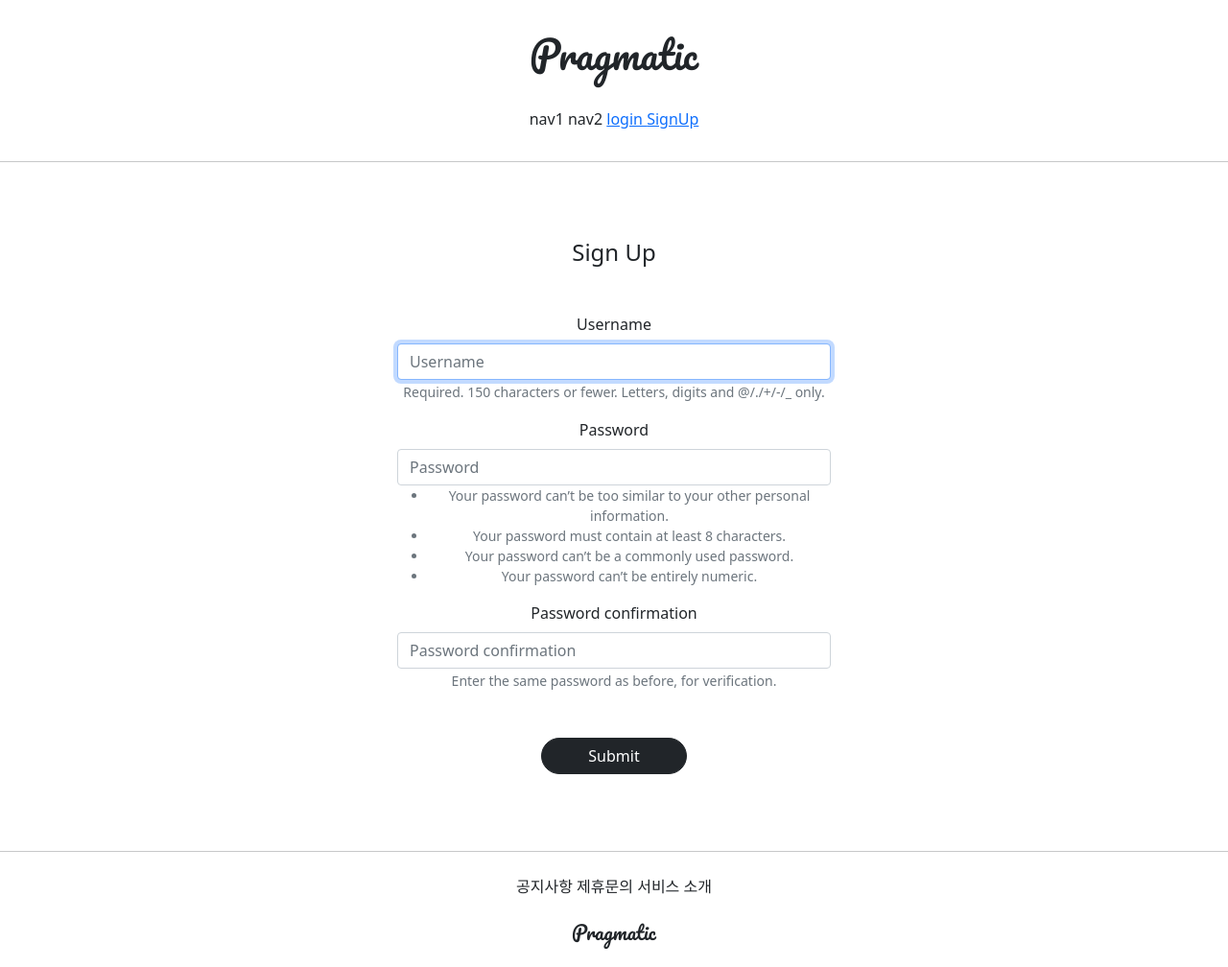
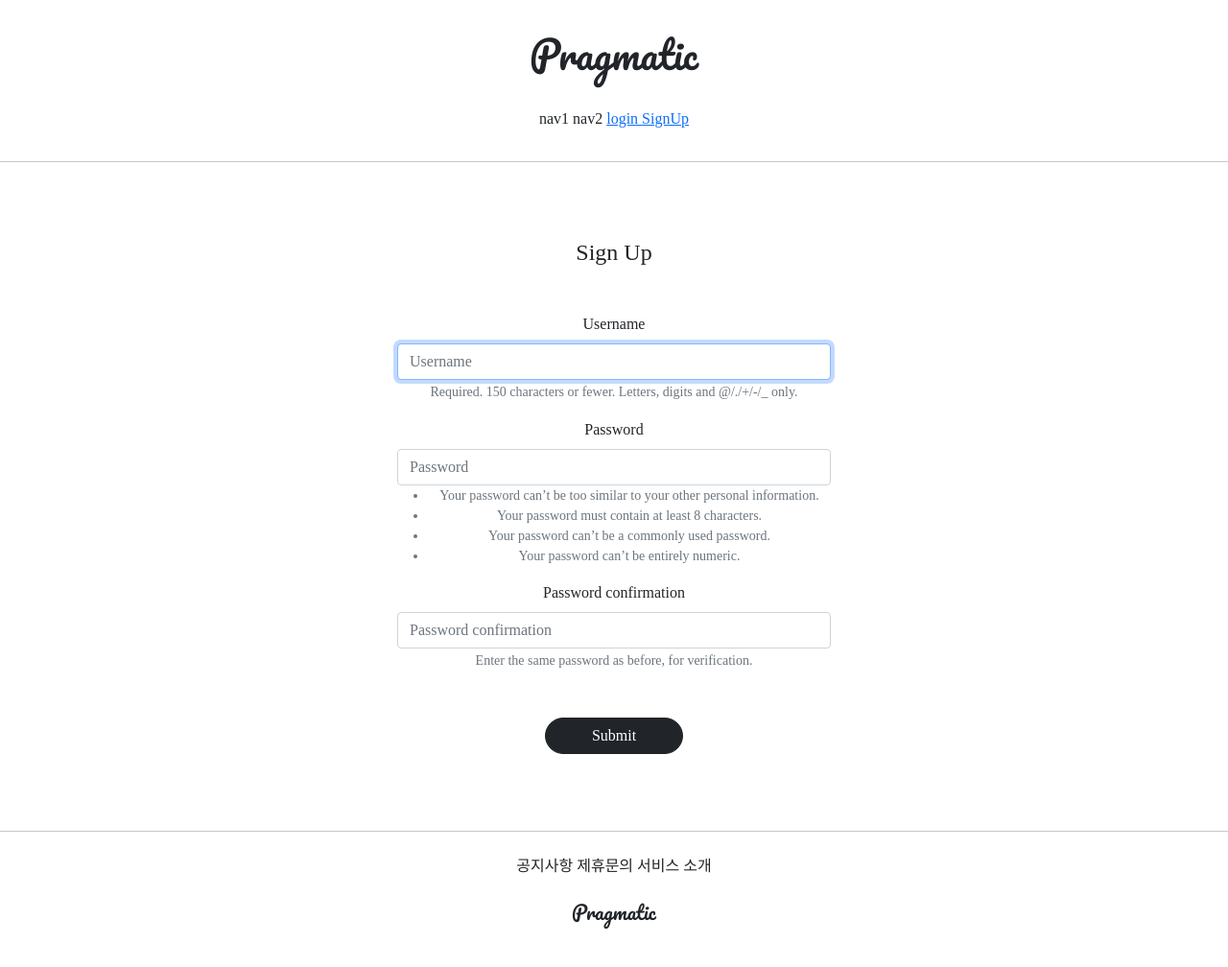
Before and after one commit to kanggihoon/gis_self, a Django app: page /account/create/ in a window 1280 px wide. Shown: the whole page at 96% size. After the commit the page ends 968 px from the top, so only its background shows below. Run offline with Django 3.2, Linux system fonts and the light colour scheme; parts of the project's set-up code (start-up, migrations or seed data) failed here and were passed over; some libraries are stand-ins or nearby versions; some web fonts are replaced.

Commit message:
7/15 Django study commit3

```diff
--- a/templates/base.html
+++ b/templates/base.html
@@ -3,7 +3,8 @@
 
 {%  include 'head.html' %}
 
-<body>
+<body style="font-family: 'NanumSquareR'">
+
 
 {% include 'header.html' %}
 
--- a/templates/head.html
+++ b/templates/head.html
@@ -17,4 +17,27 @@
     {# staticFiles link #}
     <link rel="stylesheet" type="text/css", href="{% static 'base.css' %}">
 
+    <style>
+        @font-face {
+            font-family: 'NanumSquareR';
+            src: local('NanumSquareR'),
+            url("{% static 'fonts/NanumSquareR.otf' %}") format("opentype");
+        }
+        @font-face {
+            font-family: 'NanumSquareEB';
+            src: local('NanumSquareEB'),
+            url("{% static 'fonts/NanumSquareEB.otf' %}") format("opentype");
+        }
+        @font-face {
+            font-family: 'NanumSquareB';
+            src: local('NanumSquareB'),
+            url("{% static 'fonts/NanumSquareB.otf' %}") format("opentype");
+        }
+        @font-face {
+            font-family: 'NanumSquareL';
+            src: local('NanumSquareL'),
+            url("{% static 'fonts/NanumSquareL.otf' %}") format("opentype");
+        }
+    </style>
+
 </head>
```
